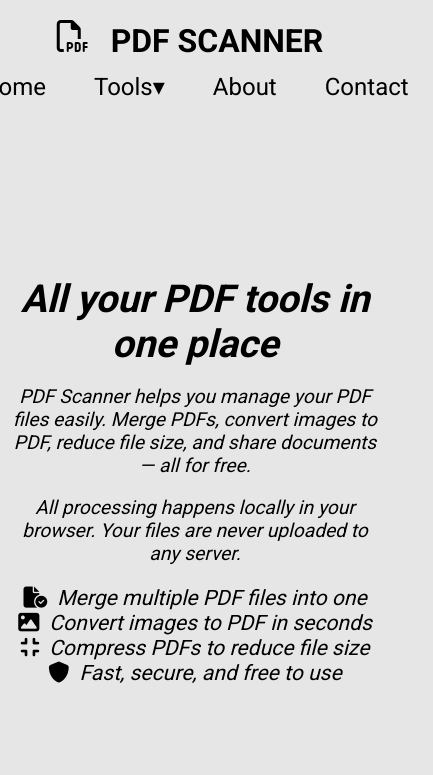
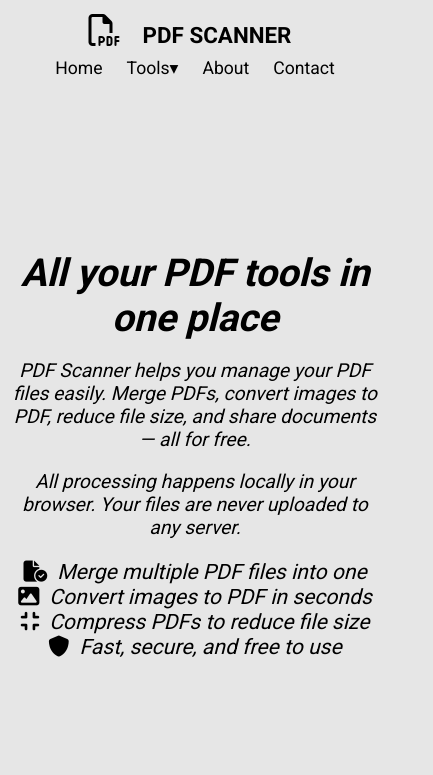
Before and after one commit to nish-ydv/PDF-Scanner, a plain HTML site: page index.html in a window 390 px wide. Shown: the top 775 px of the page, 433 px wide, since content can reach past the window. Drawn offline with Linux system fonts and the light colour scheme; a script that the page names is missing.

Commit message:
Fixed Navbar Overflow For Mobile Devices

```diff
--- a/css/style.css
+++ b/css/style.css
@@ -20,7 +20,9 @@
 header{
     padding: 12px 0px 0px 0px;
     background-color: hsl(0, 0%, 90%);;
-    text-align: center;
+    display: flex;
+    flex-direction: column;
+    align-items: center;
 }
 h1{
     color: black;
@@ -351,3 +353,18 @@
 .remove-btn:hover{
     transform: scale(1.2);
 }
+@media screen and (max-width: 600px) {
+  .navbar ul {
+    flex-wrap: wrap;
+  }
+
+  .navbar a {
+    font-size: 1.1em;
+    padding: 10px 12px;
+    height: auto;
+  }
+
+  .logo h1 {
+    font-size: 1.4em;
+  }
+}
```
